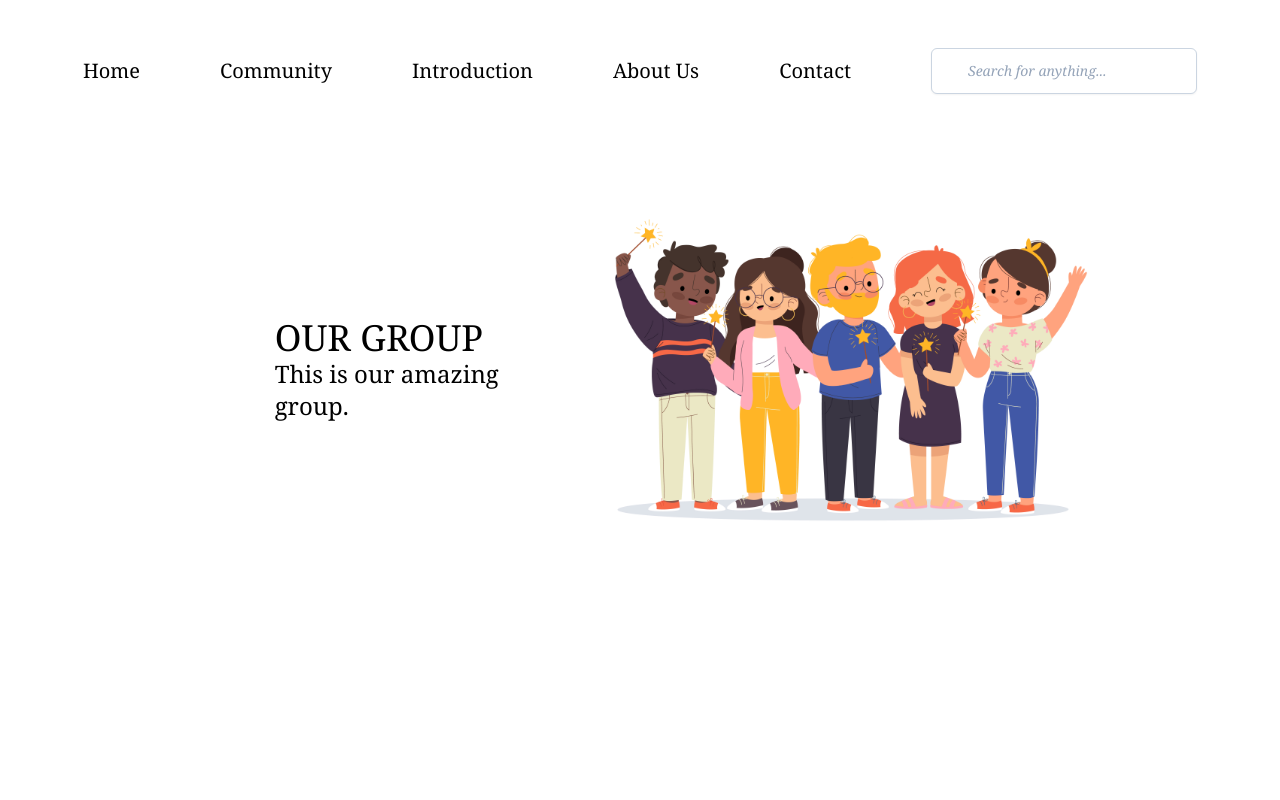
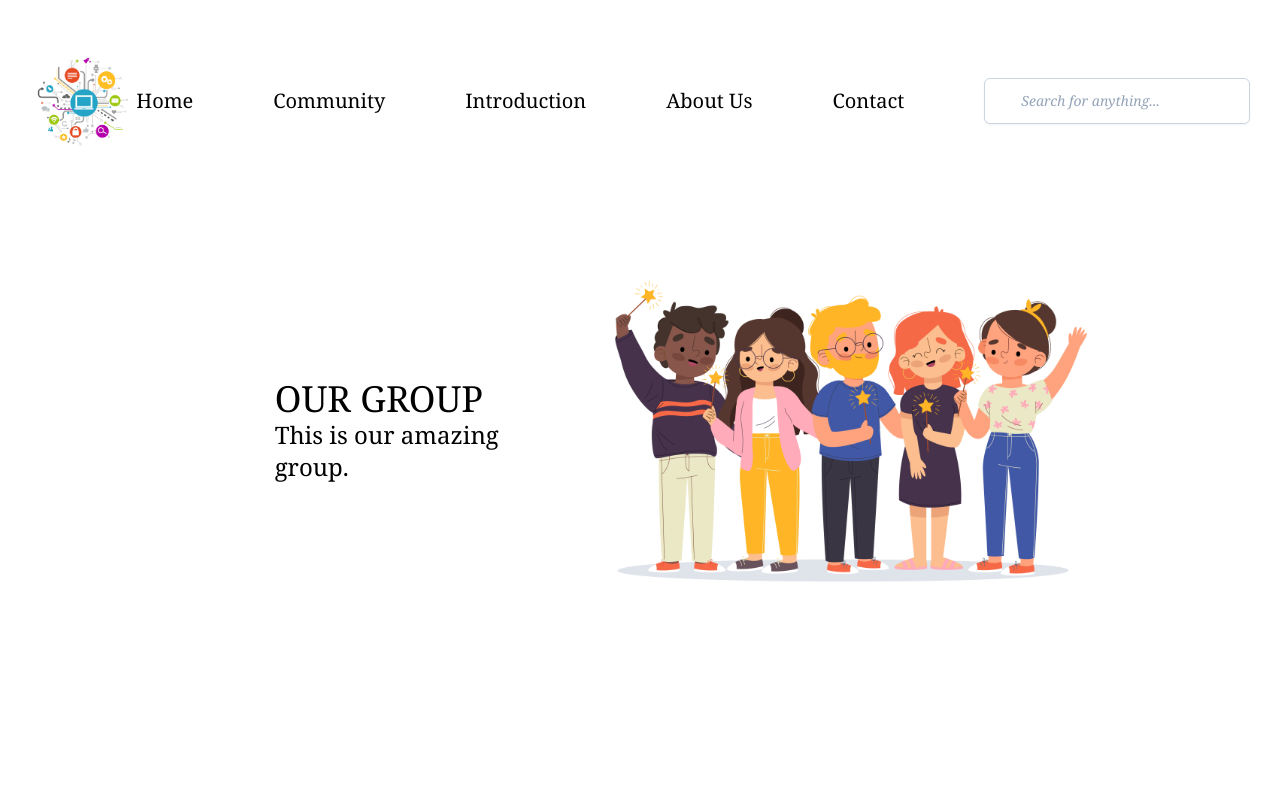
Before and after one commit to senul724/matrix-project, a React (Vite) app: page / in a window 1280 px wide. Shown: the top 800 px of the page. Built offline with nearby package versions, Linux system fonts and the light colour scheme.

Commit message:
commit by kush

```diff
--- a/index.html
+++ b/index.html
@@ -2,7 +2,7 @@
 <html lang="en">
   <head>
     <meta charset="UTF-8" />
-    <link rel="icon" type="image/svg+xml" href="/logo.png" />
+    <link rel="icon" type="image/svg+xml" href="/logo2.jpg" />
     <meta name="viewport" content="width=device-width, initial-scale=1.0" />
     <title>OUR GROUP</title>
   </head>
--- a/src/layout/Layout.jsx
+++ b/src/layout/Layout.jsx
@@ -3,7 +3,12 @@
 const Layout = () => {
   return (
     <>
+    <div>
       <nav className="flex justify-center items-center py-12">
+        <div className="w-1/12">
+       <img src="/top-icon1.jpg" alt="" />
+       </div>
+       <div>
         <ul className="flex flex-row gap-20 font-serif text-xl text-md">
           <li className="flex justify-center items-center">
             <Link to="/">Home</Link>
@@ -24,7 +29,9 @@
             <input class="block py-3 pr-5 pl-9 w-full bg-white rounded-md border shadow-sm sm:text-sm focus:ring-1 focus:outline-none placeholder:italic placeholder:text-slate-400 border-slate-300 focus:border-sky-500 focus:ring-sky-500" placeholder="Search for anything..." type="text" name="search"/>
           </li>
         </ul>
+        </div>
       </nav>
+      </div>
 
       <div className="min-h-screen">
       <Outlet />
```
